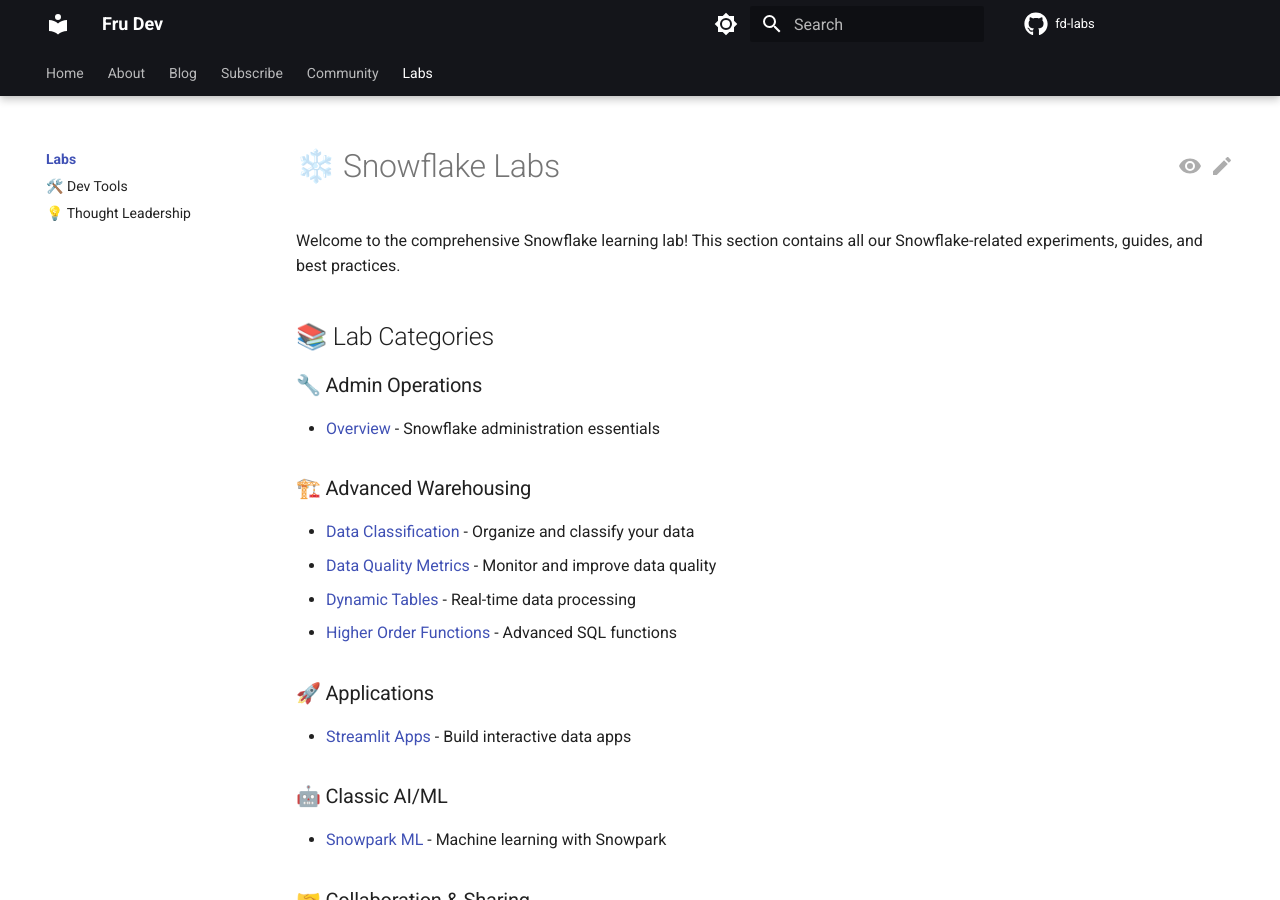
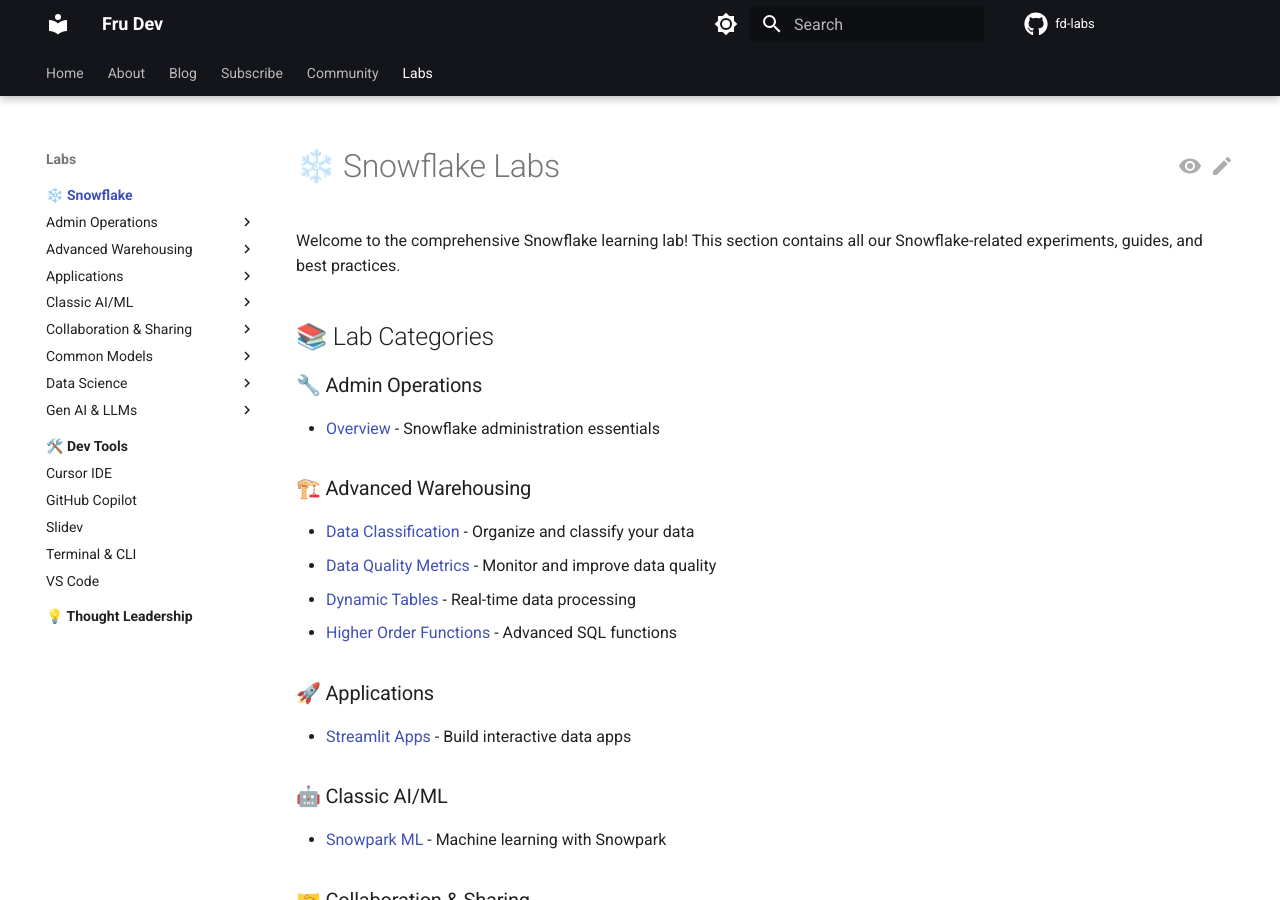
Before and after one commit to frulouis/fd-docs, an MkDocs documentation site: the page built from docs/labs/snowflake/index.md, in a window 1280 px wide and 900 px high. Built offline with MkDocs 1.6.1 and Material for MkDocs 9.7.7, drawn with Linux system fonts in a browser that asks for light colours; comment, search, counter and statistics services are not loaded; part of the change alters nothing that is shown.

Commit message:
Fix sidebar navigation: Add all individual tutorial pages to navigation structure
- Expanded Labs navigation to include all individual tutorial pages
- Snowflake section now shows all subcategories and individual tutorials
- Dev Tools section includes all tool-specific pages
- Thought Leadership section shows overview
- Sidebar navigation will now be visible on all individual tutorial pages
- Users can navigate between tutorials without losing the sidebar

```diff
--- a/mkdocs.yml
+++ b/mkdocs.yml
@@ -131,9 +131,41 @@ nav:
   - Subscribe: subscribe.md
   - Community: community.md
   - Labs:
-    - ❄️ Snowflake: labs/snowflake/index.md
-    - 🛠️ Dev Tools: labs/dev-tools/index.md
-    - 💡 Thought Leadership: labs/thought-leadership/index.md
+    - ❄️ Snowflake:
+      - Overview: labs/snowflake/index.md
+      - Admin Operations:
+        - Overview: labs/snowflake/admins-ops/index.md
+      - Advanced Warehousing:
+        - Data Classification: labs/snowflake/advanced-warehousing/data-classification.md
+        - Data Quality Metrics: labs/snowflake/advanced-warehousing/data-quality-metrics.md
+        - Dynamic Tables: labs/snowflake/advanced-warehousing/dynamic-tables.md
+        - Higher Order Functions: labs/snowflake/advanced-warehousing/higher-order-functions.md
+      - Applications:
+        - Streamlit Apps: labs/snowflake/applications/streamlit-apps.md
+      - Classic AI/ML:
+        - Snowpark ML: labs/snowflake/classic-ai-ml/snowpark-ml.md
+      - Collaboration & Sharing:
+        - Overview: labs/snowflake/collaboration-sharing/index.md
+      - Common Models:
+        - CaresDB Data Model: labs/snowflake/common-models/caresdb-data-model.md
+        - IoTDB Data Model: labs/snowflake/common-models/iotdb-data-model.md
+        - MediSnowDB Data Model: labs/snowflake/common-models/medisnowdb-data-model.md
+        - OrdersDB Data Model: labs/snowflake/common-models/ordersdb-data-model.md
+        - SalesDB Data Model: labs/snowflake/common-models/salesdb-data-model.md
+      - Data Science:
+        - Python Basics: labs/snowflake/data-science/python-basics.md
+      - Gen AI & LLMs:
+        - Cortex AI: labs/snowflake/gen-ai-llms/cortex-ai.md
+        - Embeddings & Vector Search: labs/snowflake/gen-ai-llms/embeddings-vector-search.md
+    - 🛠️ Dev Tools:
+      - Overview: labs/dev-tools/index.md
+      - Cursor IDE: labs/dev-tools/cursor-ide.md
+      - GitHub Copilot: labs/dev-tools/github-copilot.md
+      - Slidev: labs/dev-tools/slidev.md
+      - Terminal & CLI: labs/dev-tools/terminal-cli.md
+      - VS Code: labs/dev-tools/vscode.md
+    - 💡 Thought Leadership:
+      - Overview: labs/thought-leadership/index.md
 
 # Extra
 extra:
```
